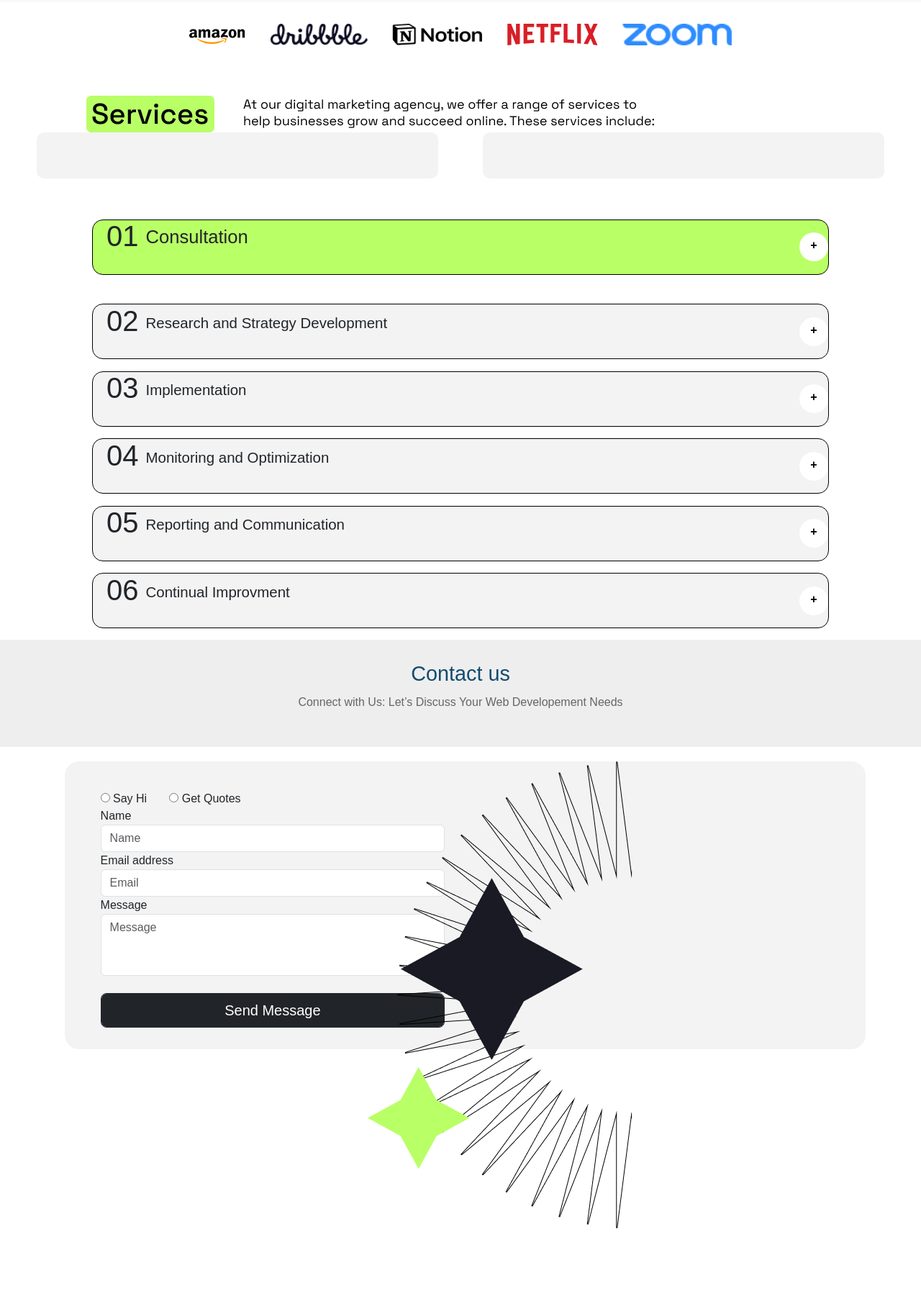
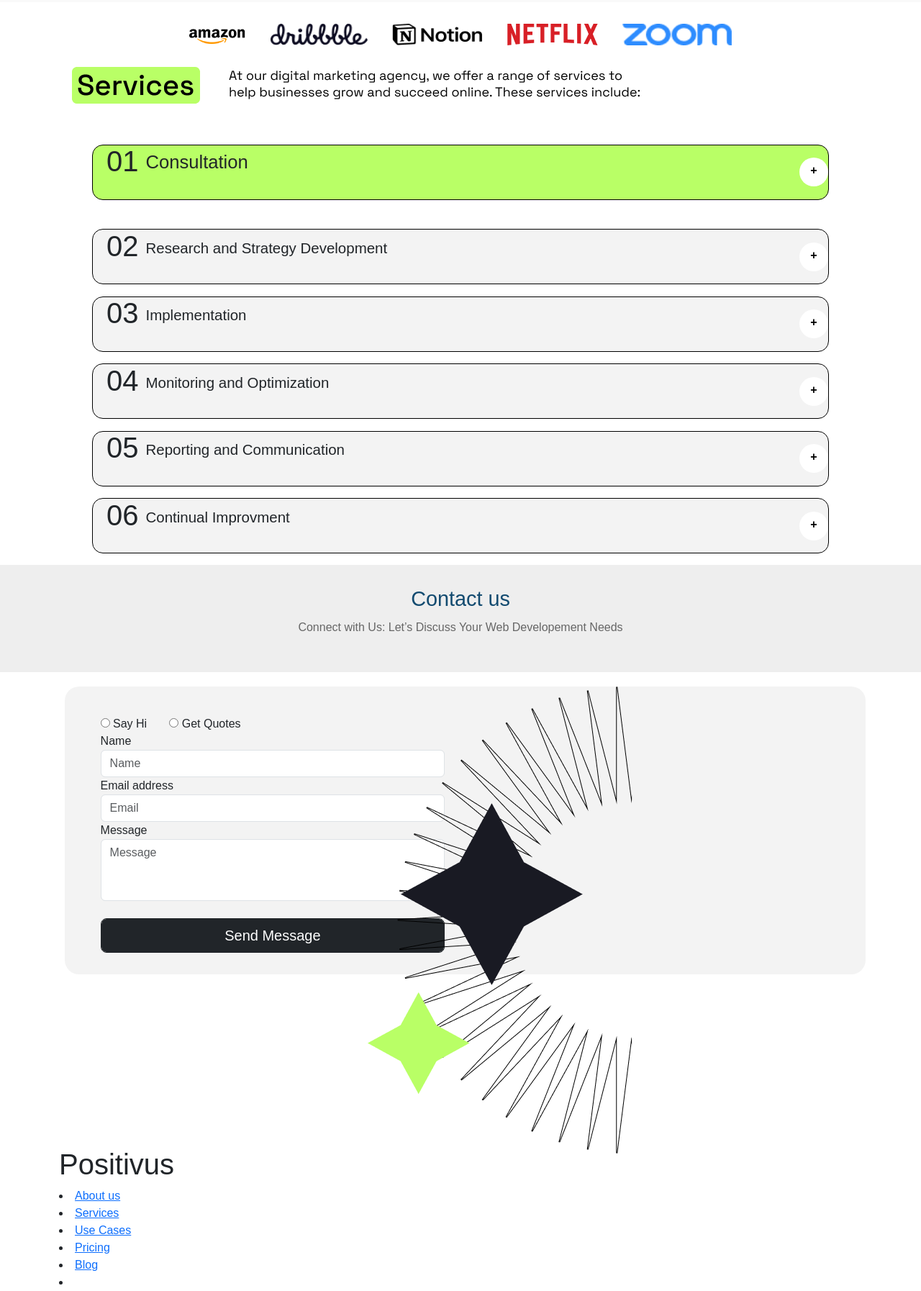
Before and after one commit to HUNAIN882/mini-hackaton-saylani-1, a plain HTML site: page index.html in a window 1280 px wide. Shown: the part 570-2364 px from the top of the page at 72% size. Before the commit the page ends 2277 px from the top, so only its background shows below. Drawn offline with nearby package versions, Linux system fonts and the light colour scheme.

```diff
--- a/index.html
+++ b/index.html
@@ -60,8 +60,10 @@
             <img src="asfaf.png" alt="abc"> -->
             <img src="ASSETS/Card.png" alt="">
           </div>
-          <div class="service-card">
-             <img src="ASSETS/Card 2.png" alt="">
+          <div class="card">
+            <div class="service-card">
+              <img src="ASSETS/Card 2.png" alt="">
+            </div>
           </div>
          </div>
        </section>
@@ -212,9 +214,23 @@
             </div>
           </div>
 
+ <br><br><br><br><br><br><br><br><br><br>
 
-
-
+               <div class="container">
+                <div class="line1">
+                 <div class="line1ul">
+                 <li style="list-style: none;"><h1 class="line1h1">Positivus</h1></li>
+                 <div class="line1lidiv">
+                  <li class="line1li"><a href="#" class="line1a">About us</a></li>
+                  <li class="line1li"><a href="#" class="line1a">Services</a></li>
+                  <li class="line1li"><a href="#" class="line1a">Use Cases</a></li>
+                  <li class="line1li"><a href="#" class="line1a">Pricing</a></li>
+                  <li class="line1li"><a href="#" class="line1a">Blog</a></li>
+                 </div>
+                 <li class="line1liimg"></li>
+                 </div>
+                </div>
+               </div>
 
           <script src="https://cdn.jsdelivr.net/npm/bootstrap@5.0.2/dist/js/bootstrap.bundle.min.js" integrity="sha384-MrcW6ZMFYlzcLA8Nl+NtUVF0sA7MsXsP1UyJoMp4YLEuNSfAP+JcXn/tWtIaxVXM" crossorigin="anonymous"></script>
         </body>
--- a/style.css
+++ b/style.css
@@ -75,26 +75,15 @@ body {
     display: flex;
     justify-content: center;
 }
-.services {
-    padding: 40px 20px;
-    margin-bottom: center;
+
+.card {
+  margin-left: 800px;
+  margin-top: -360px;
 }
-.services h2 {
-    font-size: 2rem;
-    margin-bottom: 20px;
-}
-.service-cards {
-    display: flex;
-    justify-content: space-around;
-}
+
 .service-card {
-    background-color: #f3f3f3;
-    padding: 20px;
-    border-radius: 10px;
-    width: 45%;
-    text-align: center;
-    color: #fff;
-    transition: transform 0.3s;
+    margin-top: 40px;
+    margin-left: 100px;
 }
 .service-card:hover {
     transform: scale(1.05);
@@ -109,7 +98,6 @@ body {
     margin-bottom: 10px;
     color: #134B70;
 }
-
 .bag {
      /* width: 100%; */
      display: flex;
```
